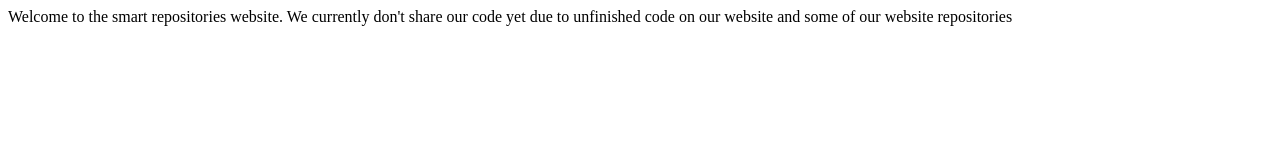
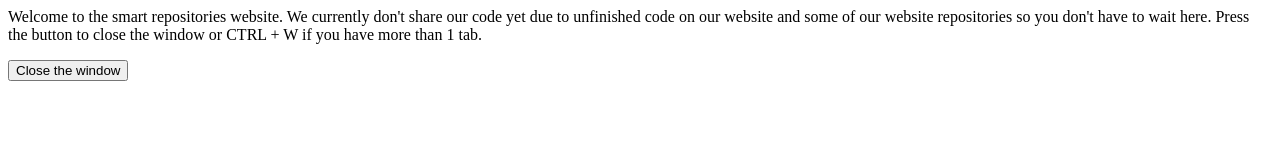
Before and after one commit to smart-technologies-gh/smart-technologies-gh.github.io, a plain HTML site: page index.html in a window 1280 px wide. Drawn offline with Linux system fonts and the light colour scheme.

Commit message:
Update index.html

```diff
--- a/index.html
+++ b/index.html
@@ -1,3 +1,4 @@
 <html lang="en">
-  <p>Welcome to the smart repositories website. We currently don't share our code yet due to unfinished code on our website and some of our website repositories</p>
+  <p>Welcome to the smart repositories website. We currently don't share our code yet due to unfinished code on our website and some of our website repositories so you don't have to wait here. Press the button to close the window or CTRL + W if you have more than 1 tab.</p>
+  <input type="button" value="Close the window" onclick="self.close()">
 <html>
```
